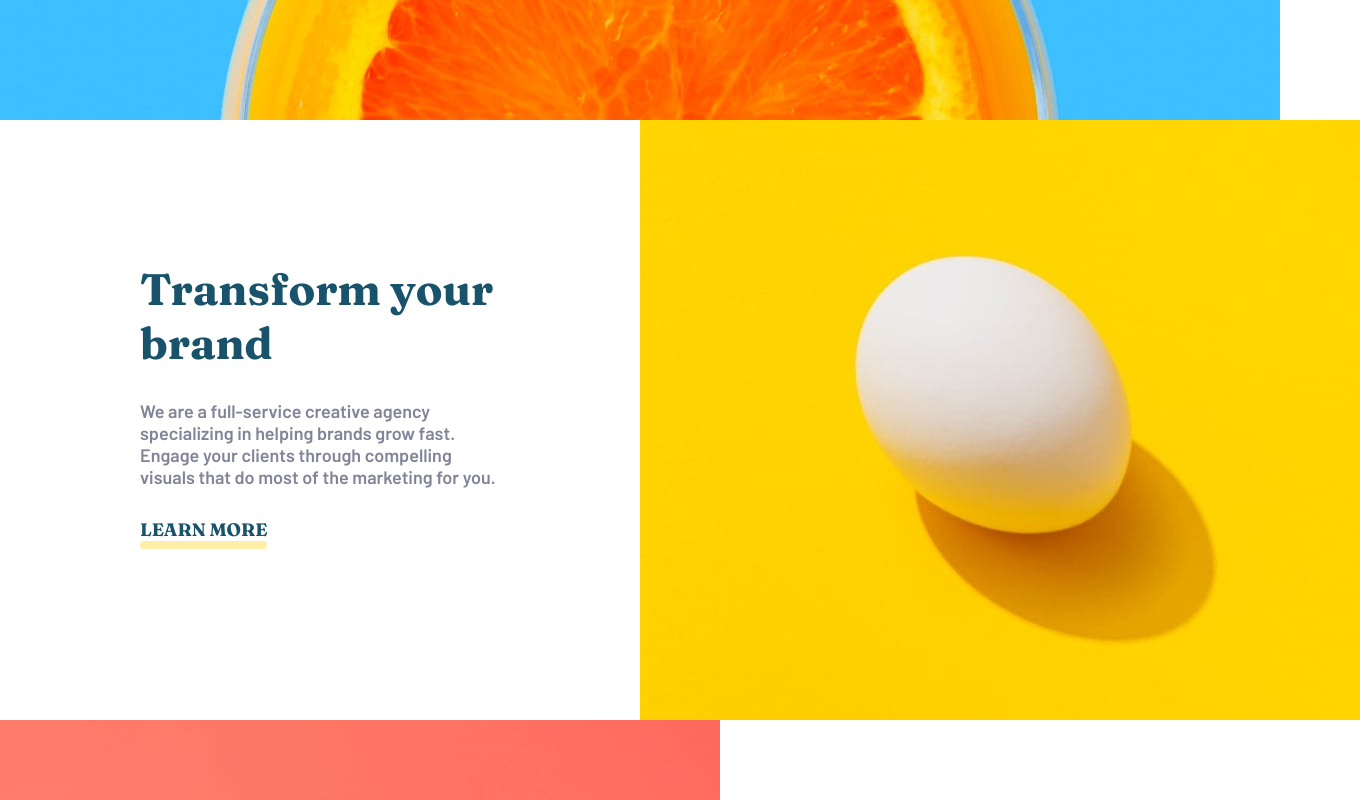
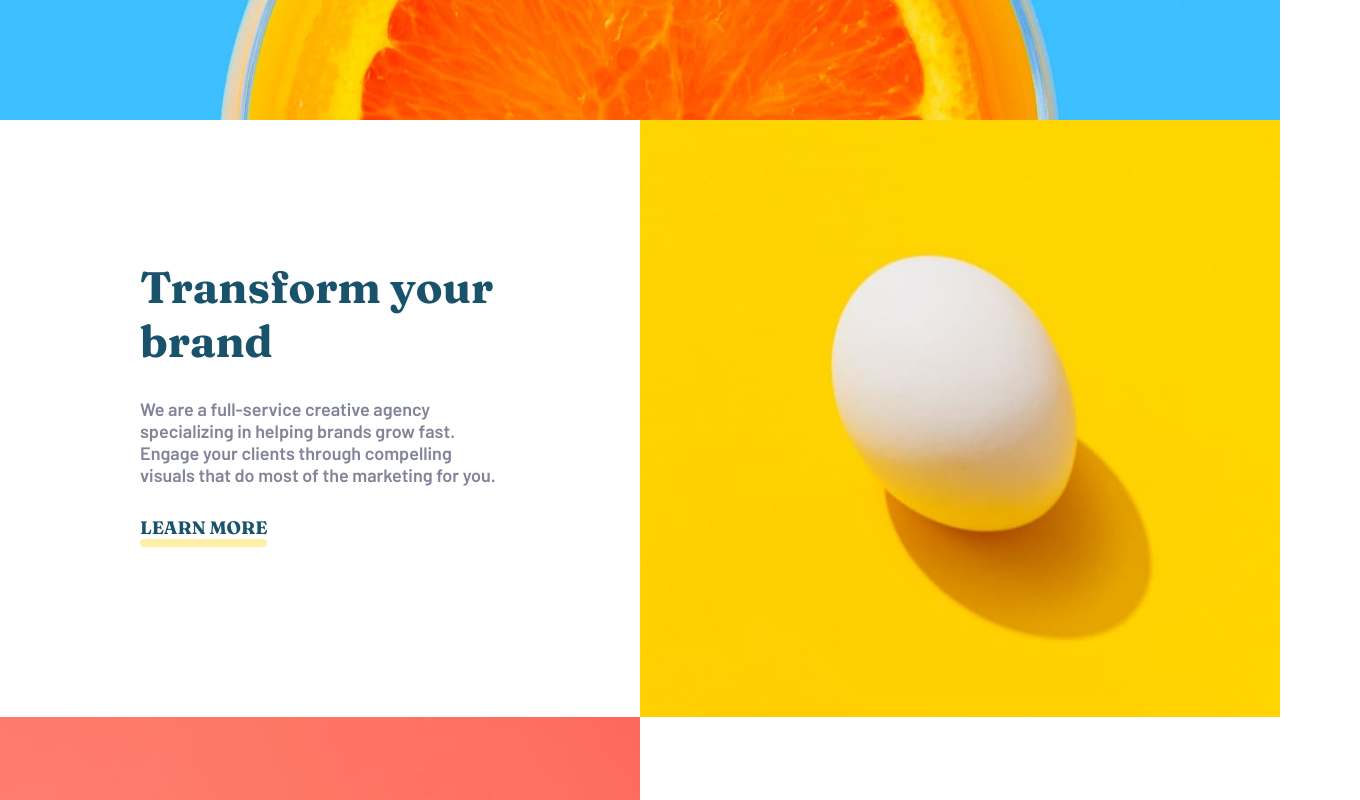
Before and after one commit to M4thez/sunnyside-landing-page, a plain HTML site: page index.html in a window 1280 px wide. Shown: the part 680-1480 px from the top of the page, 1360 px wide, since content can reach past the window. Drawn offline with Linux system fonts and the light colour scheme.

Commit message:
Chrome image overflow - fix

```diff
--- a/style.scss
+++ b/style.scss
@@ -148,6 +148,7 @@ h1 {
     img {
         flex: 0 0 50%;
         width: 100%;
+        overflow: hidden;
     }
 }
 
@@ -333,7 +334,6 @@ footer {
     }
 }
 
-// Medium screen
 @media only screen and (max-width: 1200px) {
     .box div {
         padding: 60px;
@@ -345,7 +345,7 @@ footer {
     }
 }
 
-@media only screen and (max-width: 900px) and (min-width: 720px){
+@media only screen and (max-width: 900px) and (min-width: 820px){
     .box-two article div {
         h3 {
             font-size: 30px;
@@ -358,7 +358,7 @@ footer {
 }
 
 // Small screen
-@media only screen and (max-width: 720px) {
+@media only screen and (max-width: 820px) {
     .header-img {
         background-image: url("images/mobile/image-header.jpg");
     }
```
Also changed, not shown: style.css, 1 other file.
